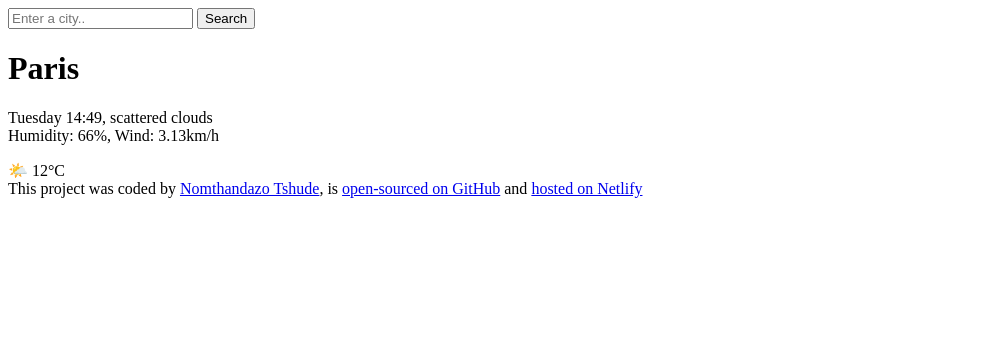
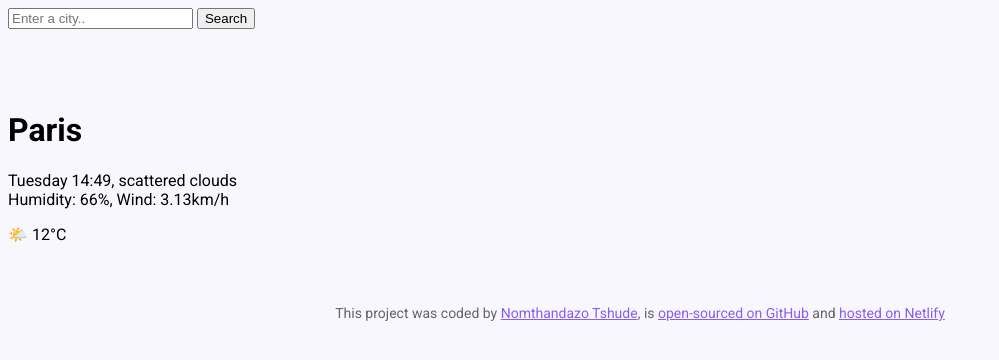
Before and after one commit to Nomthae28/Nonoe-awesome-app, a plain HTML site: page Index.html in a window 1280 px wide. Shown: the whole page, without its empty margins (0-999 px from the left). Drawn offline with Linux system fonts and the light colour scheme.

Commit message:
Made changes in the head element.

```diff
--- a/Index.html
+++ b/Index.html
@@ -3,7 +3,13 @@
   <head>
     <meta charset="UTF-8" />
     <meta name="viewport" content="width=device-width, initial-scale=1.0" />
-    <title>Meteo App</title>
+    <link rel="preconnect" href="https://fonts.googleapis.com" />
+    <link rel="preconnect" href="https://fonts.gstatic.com" crossorigin />
+    <link href="https://fonts.googleapis.com/css2?family=Roboto:ital,wght@0,100;0,300;0,400;0,500;0,700;0,900;1,100;1,300;1,400;1,500;1,700;1,900&display=swap"
+    rel="stylesheet"
+    />
+    <link rel="stylesheet" href="src/style.css" />
+    <title>Nonoe App</title>
     <script src="https://cdn.jsdeliver.net/npm/axios@1.1.2/dist/axios.min.js"></script>
   </head>
   <body>
```
